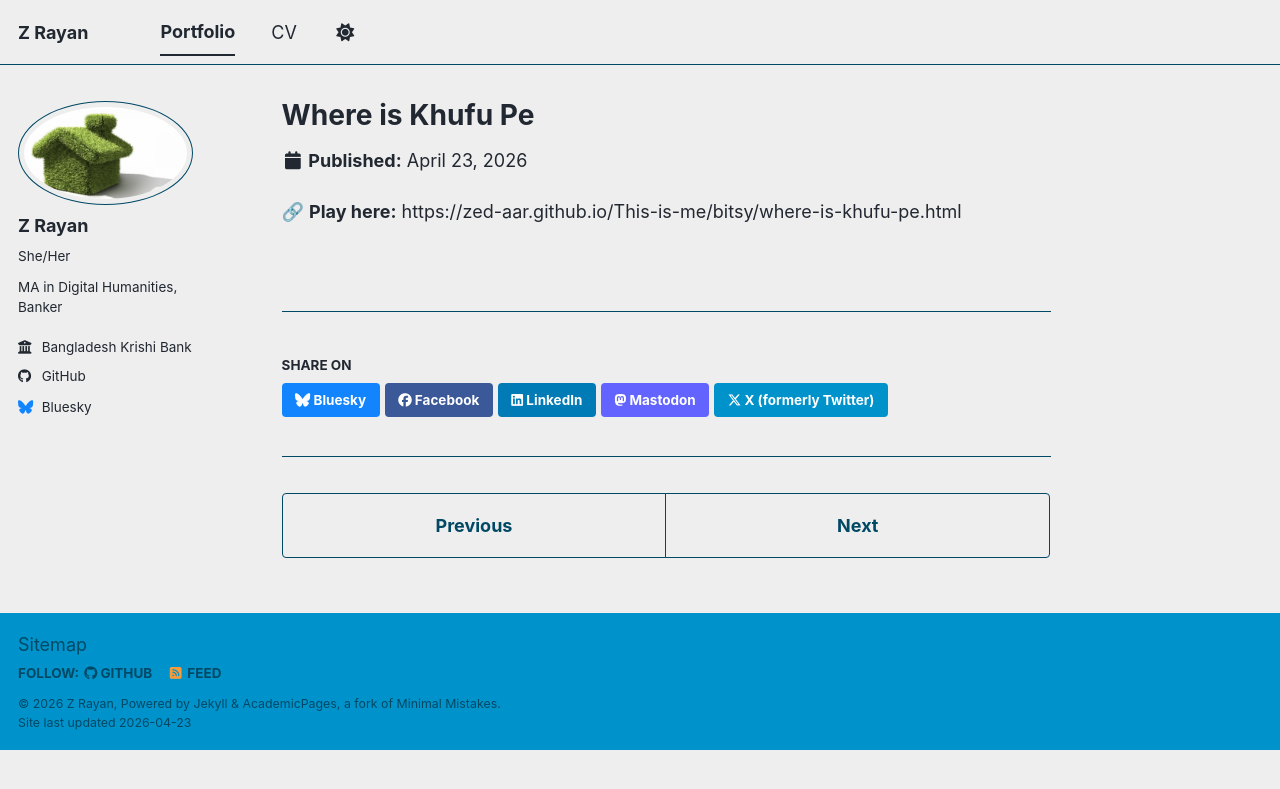
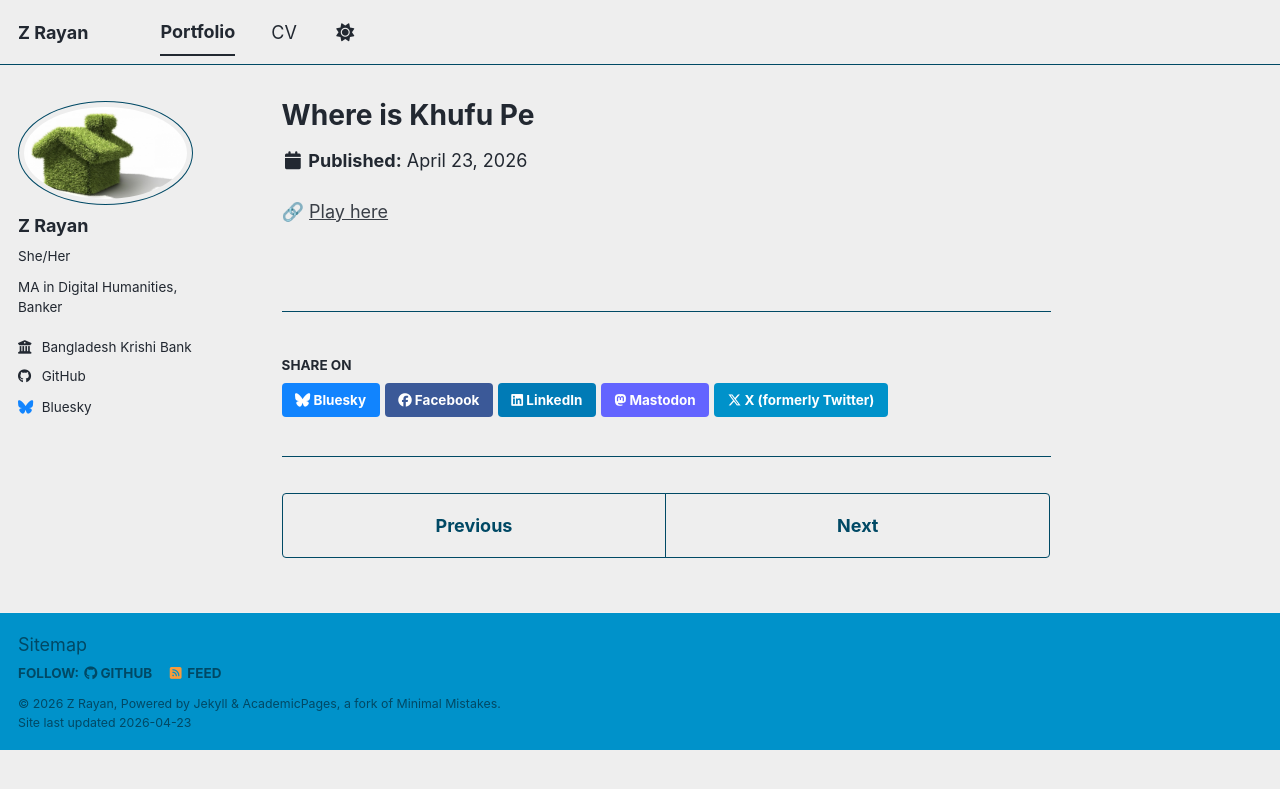
Before and after one commit to zed-aar/This-is-me, a Jekyll site: the page built from _portfolio/portfolio-2.md, in a window 1280 px wide. Shown: the top 789 px of the page. Built offline with Jekyll 4.4.1, drawn with Linux system fonts in a browser that asks for light colours; a script bundle is joined from its source files by our own code; library files that are not in the unit come from our copies.

Commit message:
Update portfolio-2.md

```diff
--- a/_portfolio/portfolio-2.md
+++ b/_portfolio/portfolio-2.md
@@ -3,4 +3,4 @@
 excerpt: "Minimalist Bitsy game exploring wandering, humor, and unresolved meaning."
 ---
 
-🔗 **Play here:** https://zed-aar.github.io/This-is-me/bitsy/where-is-khufu-pe.html
+🔗 [Play here](https://zed-aar.github.io/This-is-me/bitsy/where-is-khufu-pe.html)
```
